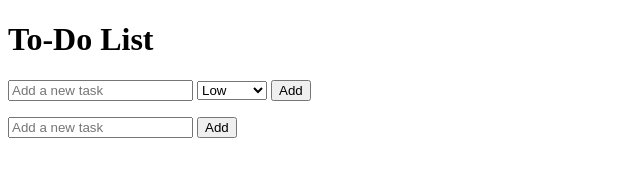
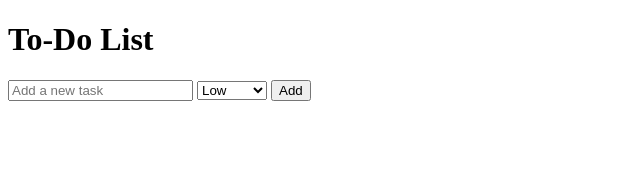
Before and after one commit to kaizen011/todolistBasic, a plain HTML site: page index.html in a window 1280 px wide. Shown: the whole page, without its empty margins (0-640 px from the left). Drawn offline with Linux system fonts and the light colour scheme.

Commit message:
Removed unneccesary input and button

```diff
--- a/index.html
+++ b/index.html
@@ -19,9 +19,8 @@
                 <ul id="todo-list"></ul>
 
 
-        <input type="text" id="task" placeholder="Add a new task">
 
-        <button id="add-btn">Add</button>
+
 
         <ul id="todo-list"></ul>
 
```
